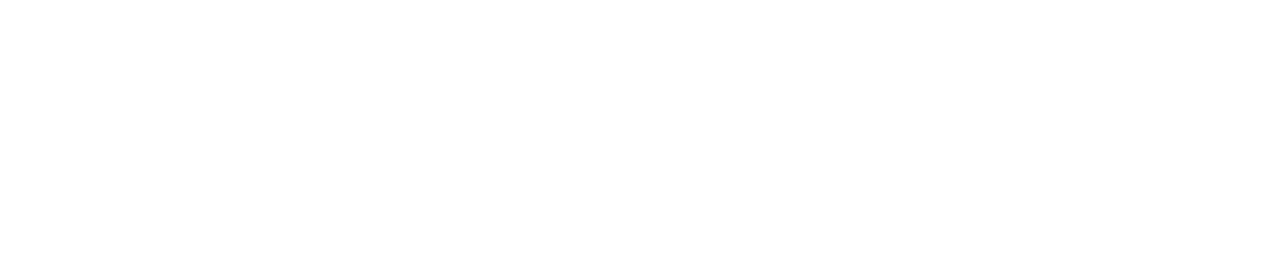
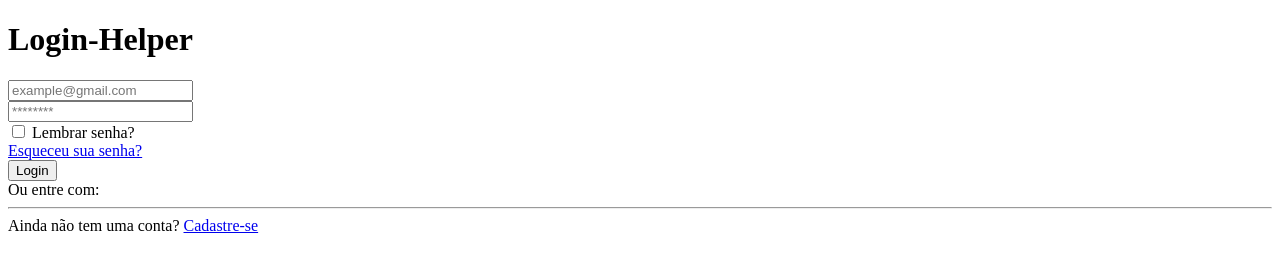
Before and after one commit to joaovitorlc/login-haper, a plain HTML site: page index.html in a window 1280 px wide. Drawn offline with Linux system fonts and the light colour scheme.

Commit message:
Alterações no html, e colocando as primeiras tags, fazendo a estrutura

```diff
--- a/index.html
+++ b/index.html
@@ -1,5 +1,6 @@
 <!DOCTYPE html>
 <html lang="pt-br">
+
 <head>
     <meta charset="UTF-8">
     <meta http-equiv="X-UA-Compatible" content="IE=edge">
@@ -12,12 +13,50 @@
     <link href="https://fonts.googleapis.com/css2?family=Poppins:wght@400;600&display=swap" rel="stylesheet">
     <script src="https://kit.fontawesome.com/240fad9fe4.js" crossorigin="anonymous"></script>
 </head>
+
 <body>
     <header>
-
+        <h1>Login-Helper</h1>
     </header>
     <main>
+        <form>
+            <section class="inputs-container">
+                <input type="email" placeholder="example@gmail.com">
+                <div class="password-container">
+                    <input type="password" id="field-password" class="field-password" placeholder="********">
+                    <i></i>
+                    <i></i>
+                </div>
+            </section>
 
+            <section class="password-infos">
+                <div>
+                    <input type="checkbox">
+                    <span>Lembrar senha?</span>
+                </div>
+
+                <a href="#">Esqueceu sua senha?</a>
+            </section>
+
+            <button id="btn-login">Login</button>
+
+            <section class="links-container">
+                <span>Ou entre com:</span>
+
+                <aside>
+                    <a href="#"><i></i></a>
+                    <a href="#"><i></i></a>
+                    <a href="#"><i></i></a>
+                </aside>
+            </section>
+
+            <footer>
+                <hr>
+                <span>Ainda não tem uma conta? <a href="#">Cadastre-se</a></span>
+
+            </footer>
+        </form>
     </main>
 </body>
+
 </html>
```
